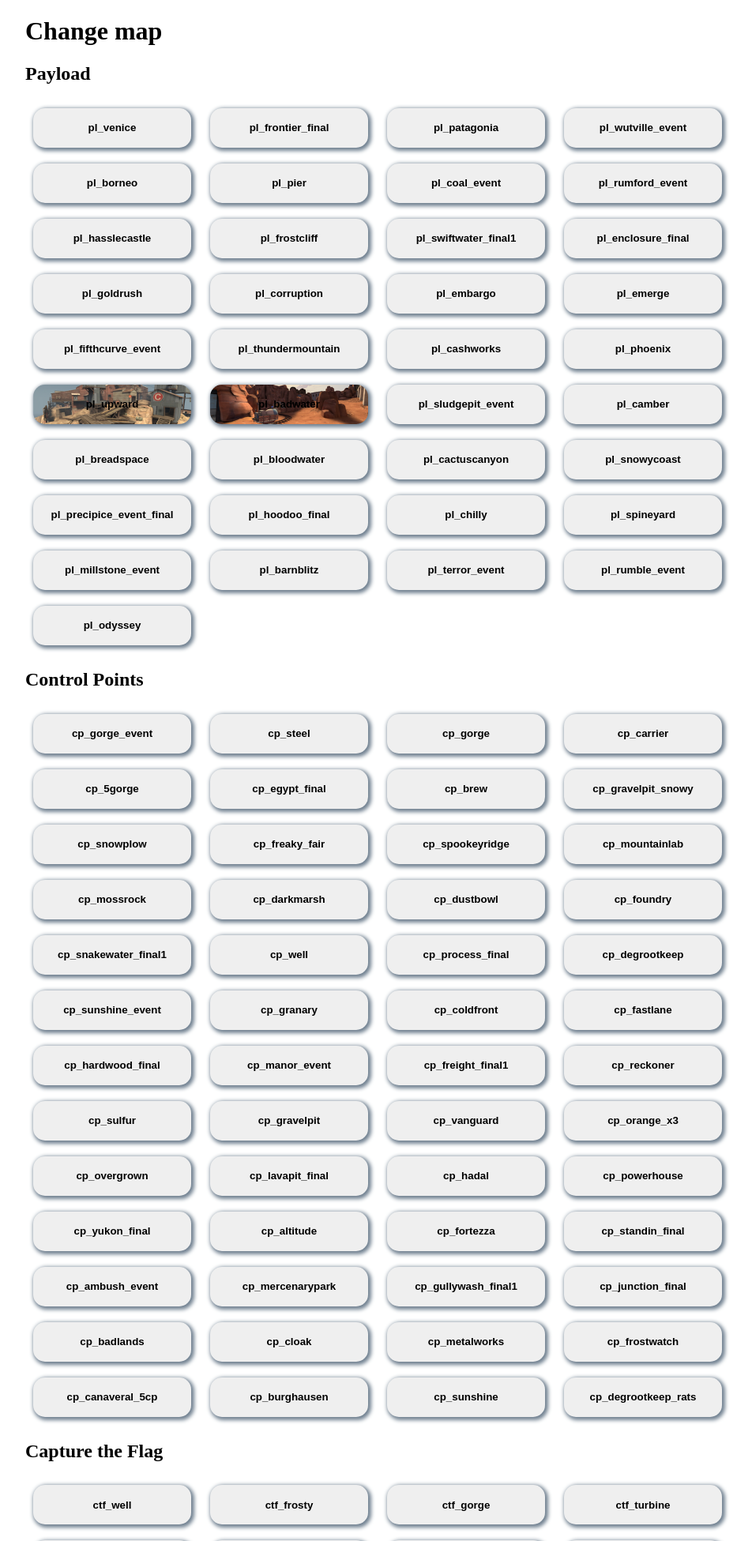
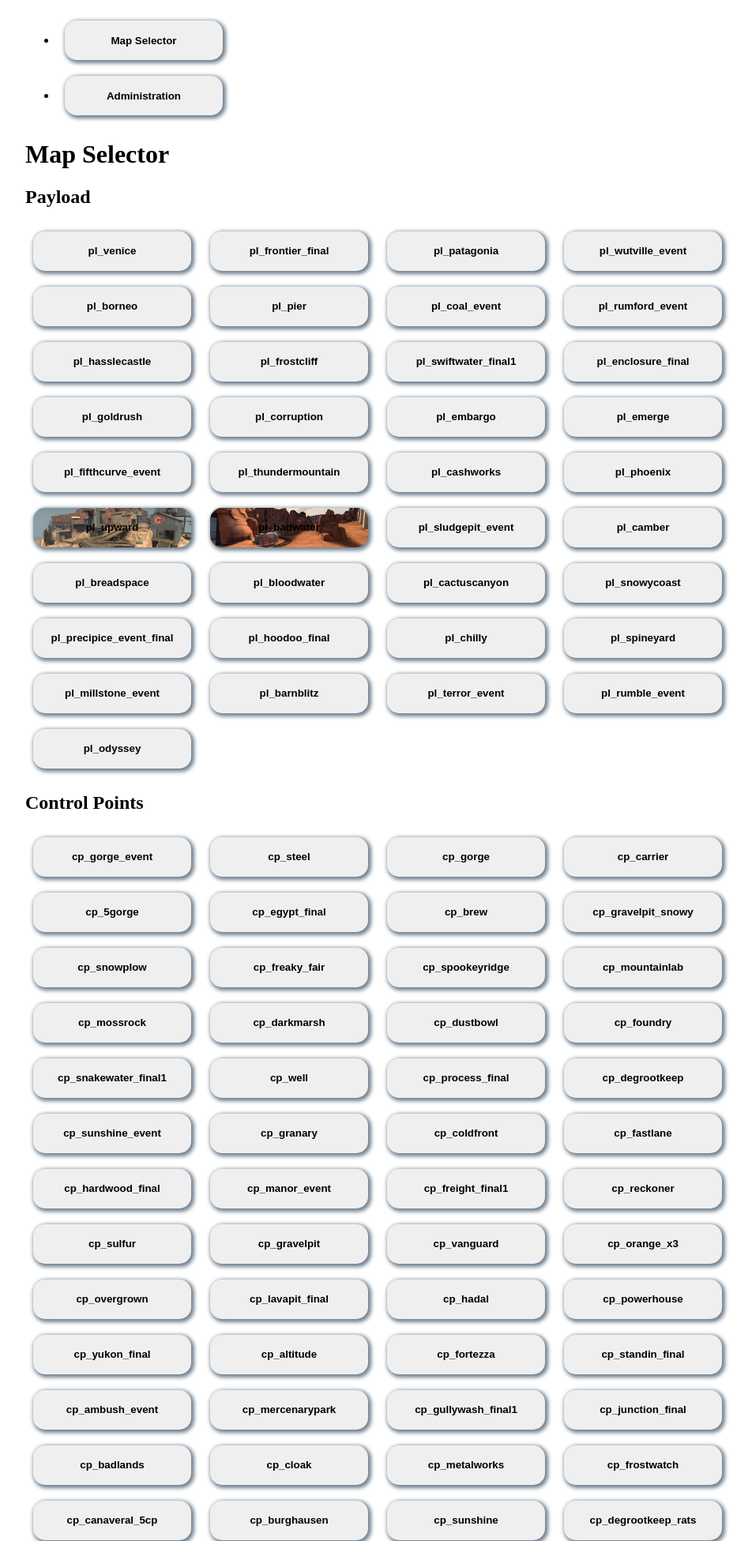
Before and after one commit to SpeWnz/TF2-Web-Remote, a Flask app: page / in a window 1280 px wide. Shown: the top 1951 px of the page at 79% size, without its empty margins (160-1112 px from the left). Run offline with Flask 3, Linux system fonts and the light colour scheme.

Commit message:
new html structure

```diff
--- a/templates/index.html
+++ b/templates/index.html
@@ -9,8 +9,17 @@
         <script src="{{ url_for('static', filename='script.js') }}"></script>
     </head>
     <body>
-        <h1>Change map</h1>
+        <nav>
+            <ul>
+                <li><button class="navbut">Map Selector</button></li>
+                <li><button class="navbut">Administration</button></li>
+            </ul>
+        </nav>
+        <h1 id="title"></h1>
+        <main id="mapchange">
+            <h1>Map Selector</h1>
 
+            <article>
                 <h2>Payload</h2>
                 <button id="pl_venice" value="changelevel pl_venice" onclick="rconExec(this); return false;">pl_venice</button>
                 <button id="pl_frontier_final" value="changelevel pl_frontier_final" onclick="rconExec(this); return false;">pl_frontier_final</button>
@@ -49,7 +58,9 @@
                 <button id="pl_terror_event" value="changelevel pl_terror_event" onclick="rconExec(this); return false;">pl_terror_event</button>
                 <button id="pl_rumble_event" value="changelevel pl_rumble_event" onclick="rconExec(this); return false;">pl_rumble_event</button>
                 <button id="pl_odyssey" value="changelevel pl_odyssey" onclick="rconExec(this); return false;">pl_odyssey</button>
+            </article>
 
+            <article>
                 <h2>Control Points</h2>
                 <button id="cp_gorge_event" value="changelevel cp_gorge_event" onclick="rconExec(this); return false;">cp_gorge_event</button>
                 <button id="cp_steel" value="changelevel cp_steel" onclick="rconExec(this); return false;">cp_steel</button>
@@ -103,7 +114,9 @@
                 <button id="cp_burghausen" value="changelevel cp_burghausen" onclick="rconExec(this); return false;">cp_burghausen</button>
                 <button id="cp_sunshine" value="changelevel cp_sunshine" onclick="rconExec(this); return false;">cp_sunshine</button>
                 <button id="cp_degrootkeep_rats" value="changelevel cp_degrootkeep_rats" onclick="rconExec(this); return false;">cp_degrootkeep_rats</button>
+            </article>
 
+            <article>
                 <h2>Capture the Flag</h2>
                 <button id="ctf_well" value="changelevel ctf_well" onclick="rconExec(this); return false;">ctf_well</button>
                 <button id="ctf_frosty" value="changelevel ctf_frosty" onclick="rconExec(this); return false;">ctf_frosty</button>
@@ -126,8 +139,9 @@
                 <button id="ctf_2fort" value="changelevel ctf_2fort" onclick="rconExec(this); return false;">ctf_2fort</button>
                 <button id="ctf_landfall" value="changelevel ctf_landfall" onclick="rconExec(this); return false;">ctf_landfall</button>
                 <button id="ctf_thundermountain" value="changelevel ctf_thundermountain" onclick="rconExec(this); return false;">ctf_thundermountain</button>
+            </article>
 
-
+            <article>
                 <h2>King of the Hill</h2>
                 <button id="koth_los_muertos" value="changelevel koth_los_muertos" onclick="rconExec(this); return false;">koth_los_muertos</button>
                 <button id="koth_suijin" value="changelevel koth_suijin" onclick="rconExec(this); return false;">koth_suijin</button>
@@ -164,7 +178,9 @@
                 <button id="koth_sawmill_event" value="changelevel koth_sawmill_event" onclick="rconExec(this); return false;">koth_sawmill_event</button>
                 <button id="koth_toxic" value="changelevel koth_toxic" onclick="rconExec(this); return false;">koth_toxic</button>
                 <button id="koth_king" value="changelevel koth_king" onclick="rconExec(this); return false;">koth_king</button>
+            </article>
 
+            <article>
                 <h2>Mann Versus Machine</h2>
                 <button id="mvm_mannhattan" value="changelevel mvm_mannhattan" onclick="rconExec(this); return false;">mvm_mannhattan</button>
                 <button id="mvm_rottenburg" value="changelevel mvm_rottenburg" onclick="rconExec(this); return false;">mvm_rottenburg</button>
@@ -173,14 +189,20 @@
                 <button id="mvm_coaltown" value="changelevel mvm_coaltown" onclick="rconExec(this); return false;">mvm_coaltown</button>
                 <button id="mvm_bigrock" value="changelevel mvm_bigrock" onclick="rconExec(this); return false;">mvm_bigrock</button>
                 <button id="mvm_decoy" value="changelevel mvm_decoy" onclick="rconExec(this); return false;">mvm_decoy</button>
+            </article>
+
+        </main>
 
 
         <hr>
-
+        <main>
             <h1>Administration</h1>
+            <article>
                 <button value="say potato" onclick="rconExec(this); return false;">Say potato</button>
                 <button value="tf_bot_add blue" onclick="rconExec(this); return false;">Add RED bot</button>
                 <button value="tf_bot_add red" onclick="rconExec(this); return false;">Add BLU bot</button>
+            </article>
+        </main>
 
     </body>
 </html>
```
Lines whose indentation alone changed are shown as unchanged.
